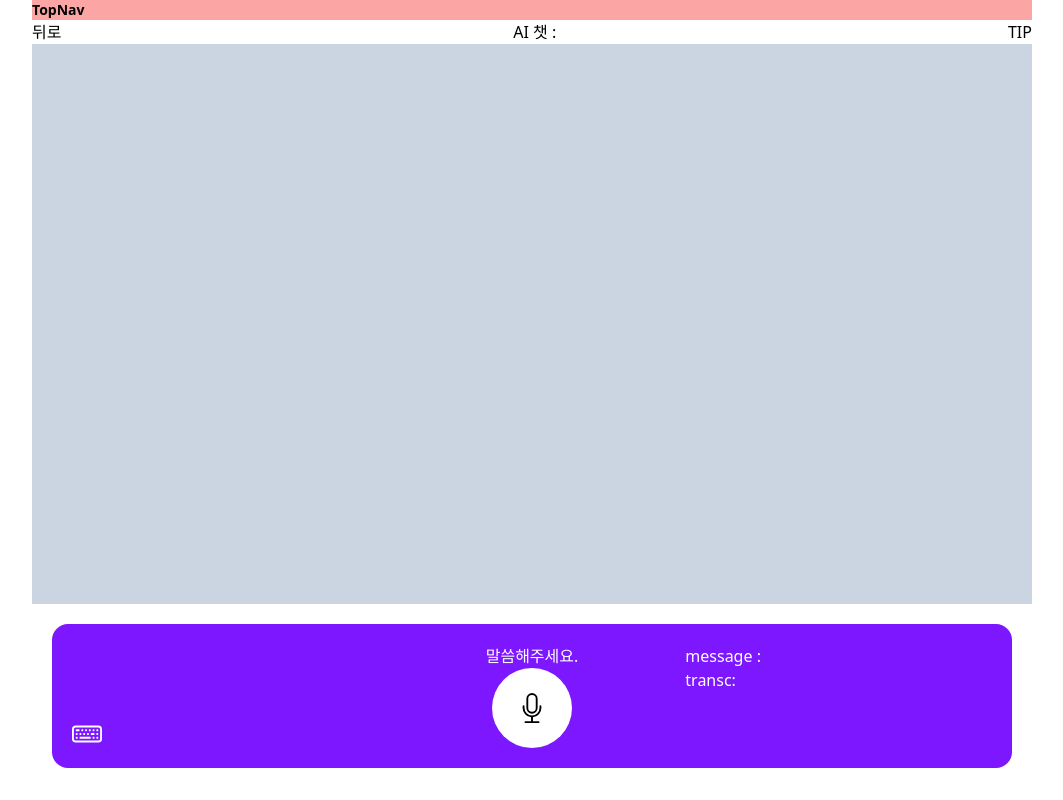
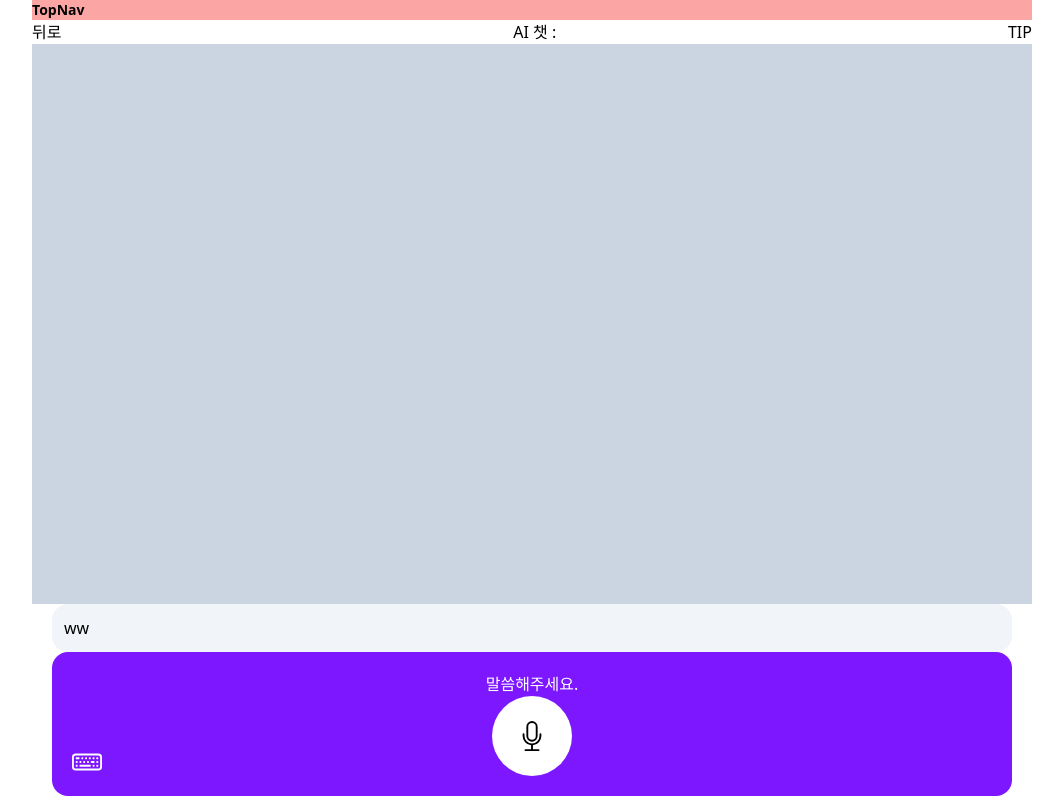
Before and after one commit to PROJECT-OPENER/Opener, a Next.js app in the folder front/: page /aiChat/1 in a window 1280 px wide. Shown: the whole page, without its empty margins (108-1171 px from the left). Built offline with nearby package versions, Linux system fonts and the light colour scheme.

Commit message:
S08P31C104-302 feat : stt 레이아웃

```diff
--- a/front/src/app/(chat)/aiChat/[slug]/components/AiChatComp.tsx
+++ b/front/src/app/(chat)/aiChat/[slug]/components/AiChatComp.tsx
@@ -20,6 +20,7 @@ const AiChatComp = () => {
   }, [messages]);
 
   const handleSendMessage = (message: string) => {
+    console.log('handleSendMessage', message);
     setMessages((prevState) => [
       ...prevState,
       { text: message, sender: 'user' },
--- a/front/src/app/(chat)/aiChat/[slug]/components/AiChatSend.tsx
+++ b/front/src/app/(chat)/aiChat/[slug]/components/AiChatSend.tsx
@@ -41,18 +41,6 @@ const AiChatSend = ({ onSendMessage, onReceiveMessage }: AiChatSendProps) => {
 
   const { transcript, listening, resetTranscript } = useSpeechRecognition();
 
-  const handleMic = async () => {
-    setisMic(!isMic);
-    if (!listening) {
-      SpeechRecognition.startListening({ language: 'en-US' });
-    } else {
-      await setMessage(transcript);
-      await sendMessage();
-      await resetTranscript();
-      SpeechRecognition.stopListening();
-    }
-  };
-
   const handleKeyboard = () => {
     console.log('qwdqw');
     setisChat(!isChat);
@@ -64,19 +52,39 @@ const AiChatSend = ({ onSendMessage, onReceiveMessage }: AiChatSendProps) => {
     }
   };
 
-  const sendMessage = async () => {
-    console.log(message);
+  const sendMessage = () => {
     if (message.trim()) {
-      await onSendMessage(message);
-      await setMessage('');
+      onSendMessage(message);
+    } else {
+      onSendMessage(transcript);
+    }
+
     // ChatGPT API를 호출하여 답변을 받아오는 로직 추가
     // 우선 더미 데이터로 대체
-      const answer = await chatGPT.getRandomAnswer();
+    const answer = chatGPT.getRandomAnswer();
     setTimeout(() => {
       onReceiveMessage(answer);
     }, 1000);
+    setMessage('');
+  };
+
+  const handleMic = async () => {
+    if (!isMic) {
+      setisMic(true);
+      SpeechRecognition.startListening({
+        language: 'en-US',
+        continuous: true,
+      });
+    } else {
+      console.log('stop mic');
+      setisMic(false);
+      await setMessage(transcript);
+      await sendMessage();
+      await resetTranscript();
+      SpeechRecognition.stopListening();
     }
   };
+
   return (
     <>
       {!isChat && (
@@ -98,7 +106,11 @@ const AiChatSend = ({ onSendMessage, onReceiveMessage }: AiChatSendProps) => {
           </button>
         </div>
       )}
-      <div className="bg-brandP rounded-2xl m-5 p-5 text-white grid grid-cols-3">
+      <div>
+        <div className="mx-5">
+          <div className="rounded-2xl bg-slate-100 p-3">{transcript}ww</div>
+        </div>
+        <div className="bg-brandP rounded-2xl mx-5 p-5 text-white grid grid-cols-3">
           <button
             type="button"
             className="flex flex-col justify-end text-3xl"
@@ -118,9 +130,7 @@ const AiChatSend = ({ onSendMessage, onReceiveMessage }: AiChatSendProps) => {
             </button>
             <p>{transcript}</p>
           </div>
-        <div>
-          <p>message : {message}</p>
-          <p>transc: {transcript}</p>
+          <div></div>
         </div>
       </div>
     </>
```
Also changed, not shown: 1 other file (tests, documents, lock files or other folders). Lines whose indentation alone changed are shown as unchanged.
